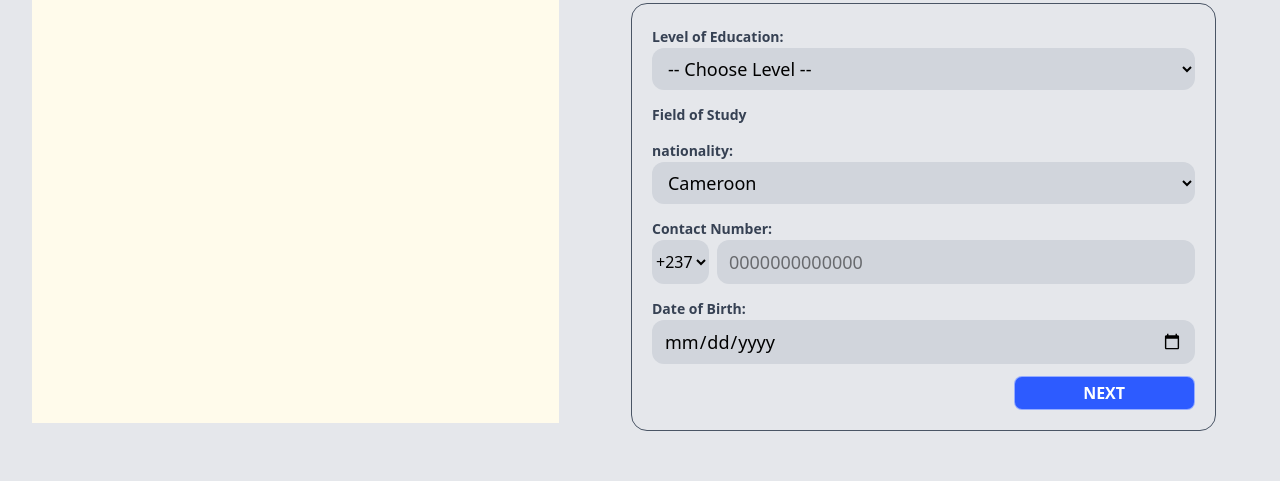
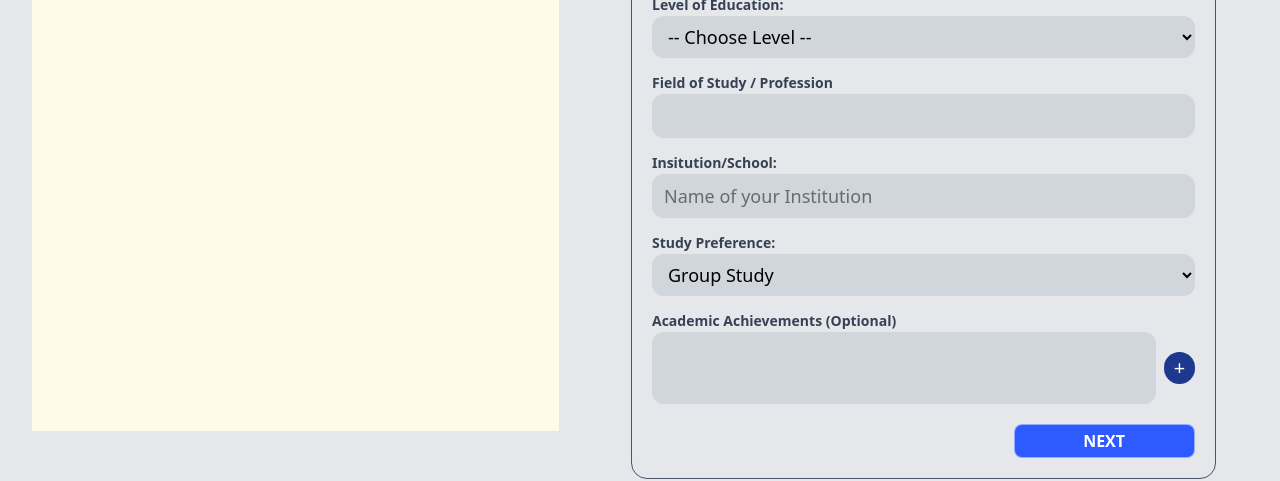
Before and after one commit to ALENUI/Thinksy_FE, a React (Vite) app: page /signup in a window 1280 px wide. Shown: the part 449-930 px from the top of the page. Built offline with nearby package versions, Linux system fonts and the light colour scheme.

Commit message:
academic form

```diff
--- a/src/pages/signup/boards/academicInfo.jsx
+++ b/src/pages/signup/boards/academicInfo.jsx
@@ -2,6 +2,17 @@ import React, { useState } from "react";
 
 export default function AcademicInfo() {
   const [eduLevel, setEduLevel] = useState("");
+  const [achievements, setAchievements] = useState([""]);
+
+  const handleNewAchieve = () => {
+    setAchievements([...achievements, ""]);
+  };
+
+  const handleChange = (index, value) => {
+    const updated = [...achievements];
+    updated[index] = value;
+    setAchievements(updated);
+  };
   return (
     <>
       <div className="w-11/12 desktop:w-1/2 px-10 bg-amber-50 h-[70vh]"></div>
@@ -29,64 +40,81 @@ export default function AcademicInfo() {
               <option value=""> -- Choose Level --</option>
               <option value="secondary">Secondary Education</option>
               <option value="high">High School</option>
-              <option value="university">University</option>
+              <option value="university">Undergraduate</option>
+              <option value="university">Post Graduate</option>
             </select>
           </div>
           <div>
             <label htmlFor="studyfield" className="input-label">
-              Field of Study
+              Field of Study / Profession
             </label>
+            {eduLevel == "" && <input type="text" className="input-field" />}
             {eduLevel == "secondary" && (
+              <input
+                type="text"
+                value={"secondary Education"}
+                className="input-field"
+              />
+            )}
+            {eduLevel == "high" && (
               <select className="input-field" name="" id="studyfield">
                 <option value="">Arts</option>
                 <option value="">Sciences</option>
               </select>
             )}
+            {eduLevel == "university" && (
+              <select className="input-field" name="" id="studyfield">
+                <option value="">Computer Science</option>
+                <option value="">Mathematics</option>
+                <option value="">Physics</option>
+                <option value="">Economics</option>
+                <option value="">Philosophy </option>
+                <option value="">Economics</option>
+              </select>
+            )}
           </div>
           <div className="">
             <label htmlFor="name" className="input-label">
-              nationality:
+              Insitution/School:
             </label>
 
-            <select name="" className="input-field" id="">
-              <option value="cmr">Cameroon</option>
-              <option value="ngr">Nigeria</option>
-              <option value="Gabon">Gabon</option>
-              <option value="spain">Spain</option>
+            <input
+              type="text"
+              className="input-field"
+              placeholder="Name of your Institution"
+            />
+          </div>
+          <div>
+            <label htmlFor="name" className="input-label">
+              Study Preference:
+            </label>
+            <select className="input-field" name="" id="studyfield">
+              <option value="">Group Study</option>
+              <option value="">Solo Study</option>
+              <option value="">Peer Review</option>
+              <option value="">Tutoring</option>
             </select>
           </div>
           <div>
-            <label htmlFor="name" className="input-label">
-              Contact Number:
+            <label htmlFor="dob" className="input-label">
+              Academic Achievements (Optional)
             </label>
-            <div className="flex gap-2">
-              <select
-                name=""
-                className=" bg-gray-300 text-black rounded-xl "
-                id=""
-              >
-                <option value="+237"> +237</option>
-                <option value="+591">+591</option>
-                <option value="+234">+234</option>
-                <option value="+1">+1</option>
-                <option value="+1">+1</option>
-              </select>
-              <input
-                type="number"
-                className="input-field"
-                placeholder="0000000000000"
-              />
-            </div>
-          </div>
-          <div>
-            <label htmlFor="dob" className="input-label">
-              Date of Birth:
-            </label>
-            <input
-              type="date"
-              placeholder="sampleemail@host.domain"
-              className="input-field"
-            />
+            {achievements.map((achieve, index) => (
+              <div key={index} className="flex items-center gap-2 mb-2">
+                <textarea
+                  className="input-field resize-none"
+                  value={achieve}
+                  onChange={(e) => handleChange(index, e.target.value)}
+                ></textarea>
+                <button
+                  type="button"
+                  className="w-8 h-8 p-1 items-center justify-center flex bg-blue-900 text-white rounded-full text-xl"
+                  onClick={handleNewAchieve}
+                >
+                  +
+                </button>
+              </div>
+            ))}
           </div>
           <div className=" flex justify-end">
             <button className="primary-btn w-1/3">NEXT</button>
--- a/src/pages/signup/boards/personalinfo.jsx
+++ b/src/pages/signup/boards/personalinfo.jsx
@@ -31,6 +31,12 @@ export default function Personalinfo() {
                 placeholder="Last Name"
               />
             </div>
+          </div>
+          <div>
+            <label htmlFor="uname" className="input-label">
+              Username:
+            </label>
+            <input type="text" className="input-field" placeholder="Username" />
           </div>
           <div>
             <label htmlFor="name" className="input-label">
```
